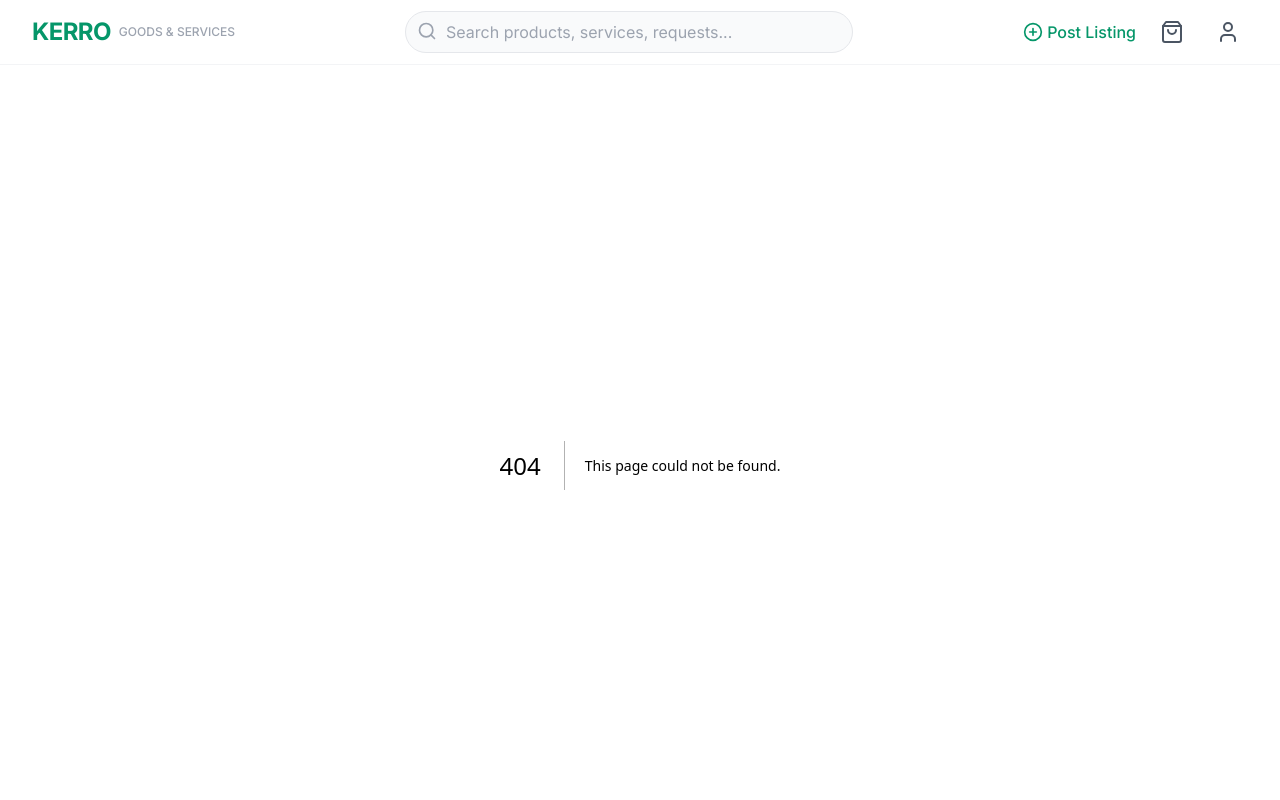
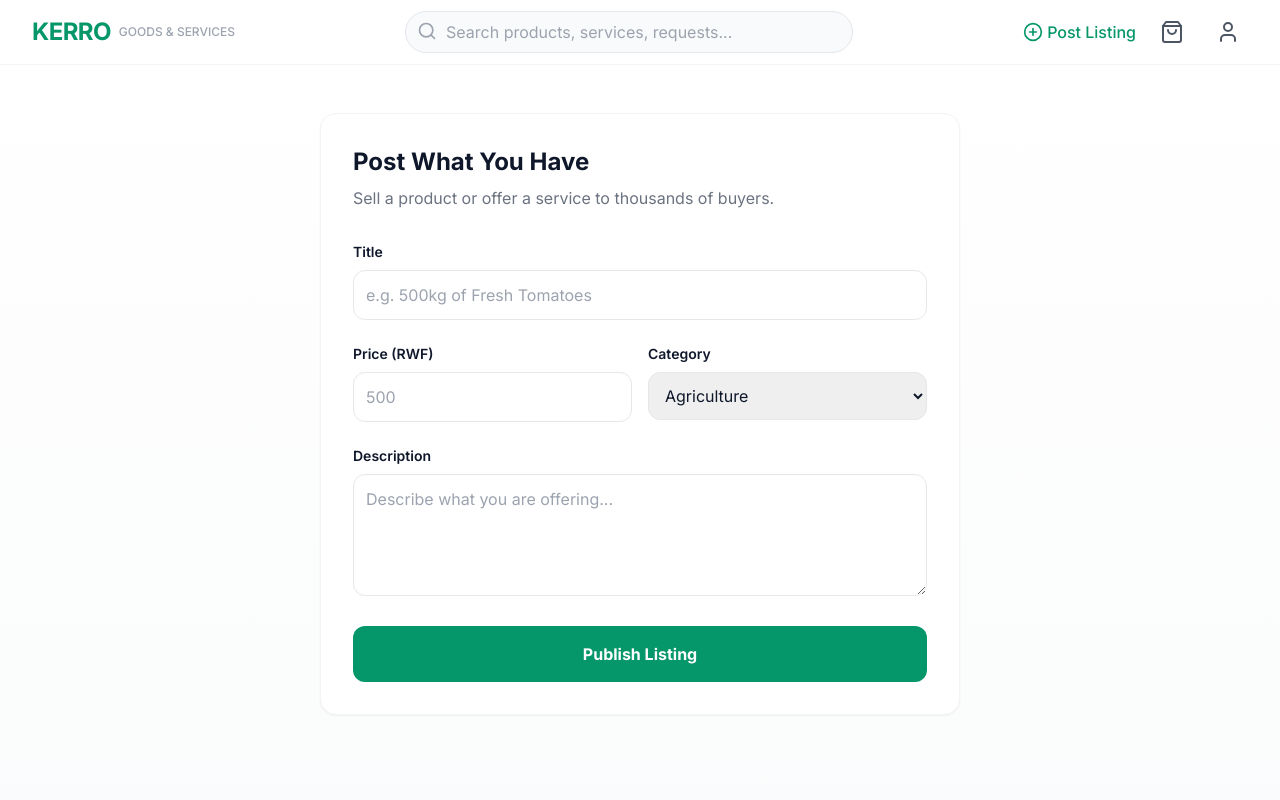
Before and after one commit to kent386/kerro-marketplac, a Next.js app: page /create in a window 1280 px wide. Before the commit this address had no page. Shown: the top 800 px of the page. Built offline with nearby package versions, Linux system fonts and the light colour scheme.

Commit message:
Create CreateListing component for listing submissions

```diff
--- /dev/null
+++ b/app/create/page.tsx
@@ -0,0 +1,42 @@
+export default function CreateListing() {
+  return (
+    <div className="max-w-2xl mx-auto px-4 py-12">
+      <div className="bg-white rounded-2xl border border-gray-100 p-8 shadow-sm">
+        <h1 className="text-2xl font-bold mb-2">Post What You Have</h1>
+        <p className="text-gray-500 mb-8">Sell a product or offer a service to thousands of buyers.</p>
+
+        <form className="space-y-6">
+          <div>
+            <label className="block text-sm font-semibold mb-2">Title</label>
+            <input type="text" placeholder="e.g. 500kg of Fresh Tomatoes" className="w-full border border-gray-200 rounded-lg p-3 focus:ring-2 focus:ring-primary/20 outline-none" />
+          </div>
+
+          <div className="grid grid-cols-2 gap-4">
+            <div>
+              <label className="block text-sm font-semibold mb-2">Price (RWF)</label>
+              <input type="number" placeholder="500" className="w-full border border-gray-200 rounded-lg p-3 focus:ring-2 focus:ring-primary/20 outline-none" />
+            </div>
+            <div>
+              <label className="block text-sm font-semibold mb-2">Category</label>
+              <select className="w-full border border-gray-200 rounded-lg p-3 focus:ring-2 focus:ring-primary/20 outline-none">
+                <option>Agriculture</option>
+                <option>Electronics</option>
+                <option>Services</option>
+                <option>Wholesale</option>
+              </select>
+            </div>
+          </div>
+
+          <div>
+            <label className="block text-sm font-semibold mb-2">Description</label>
+            <textarea rows={4} placeholder="Describe what you are offering..." className="w-full border border-gray-200 rounded-lg p-3 focus:ring-2 focus:ring-primary/20 outline-none"></textarea>
+          </div>
+
+          <button className="w-full bg-primary text-white font-bold py-4 rounded-xl hover:bg-opacity-90 transition-all">
+            Publish Listing
+          </button>
+        </form>
+      </div>
+    </div>
+  );
+                }
```
